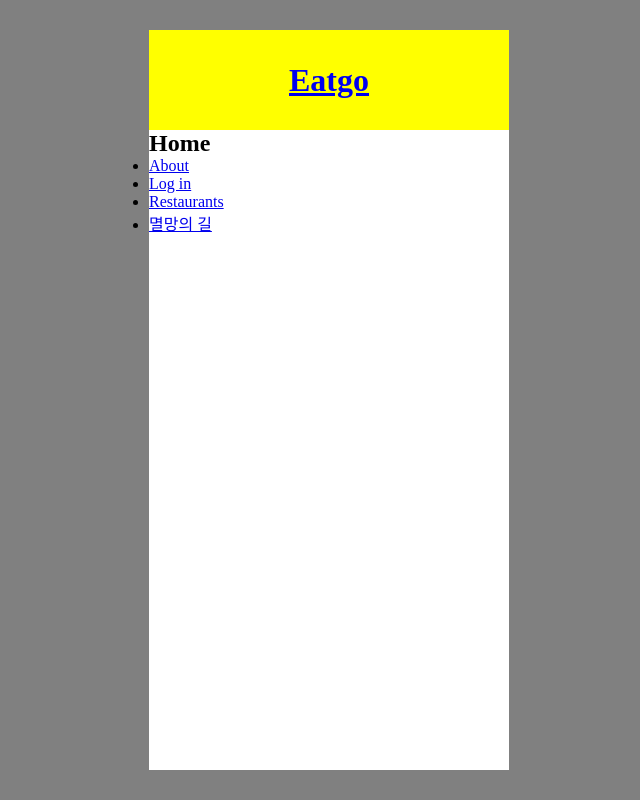
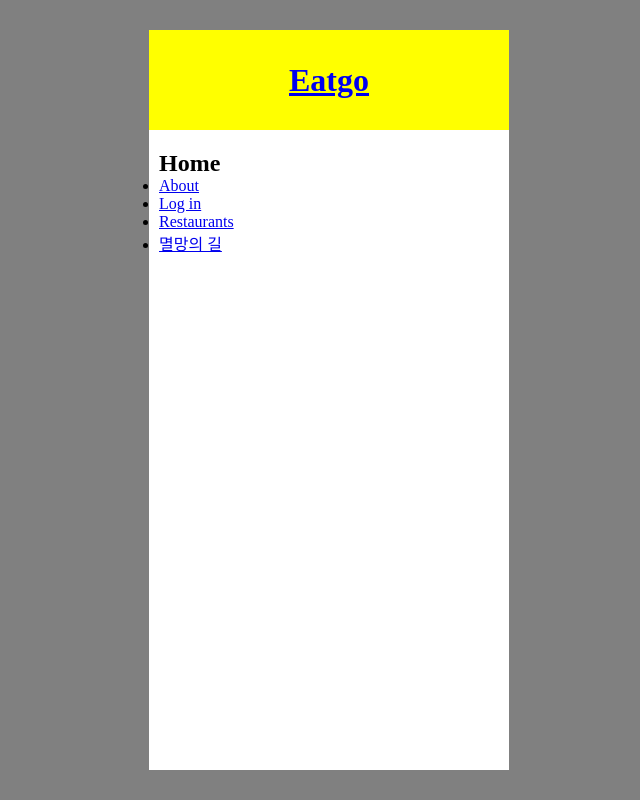
Before and after one commit to CodeSoom/react-week8-assignment-1, a React app: page / in a window 1280 px wide. Shown: the whole page, without its empty margins (311-951 px from the left). Built offline with nearby package versions, Linux system fonts and the light colour scheme; the HTML template or start-up script is replaced by a standard one.

Commit message:
Set style for page container

```diff
--- a/src/App.jsx
+++ b/src/App.jsx
@@ -40,6 +40,12 @@ const Header = styled.div({
   alignItems: 'center',
 });
 
+const PageContainer = styled.div({
+  paddingTop: '2rem',
+  paddingLeft: '1rem',
+  paddingRight: '1rem',
+});
+
 export default function App() {
   const dispatch = useDispatch();
 
@@ -56,6 +62,7 @@ export default function App() {
           <Link to="/">Eatgo</Link>
         </h1>
       </Header>
+      <PageContainer>
         <Switch>
           <Route exact path="/" component={HomePage} />
           <Route path="/about" component={AboutPage} />
@@ -64,6 +71,7 @@ export default function App() {
           <Route path="/restaurants/:id" component={RestaurantPage} />
           <Route component={NotFoundPage} />
         </Switch>
+      </PageContainer>
     </Container>
   );
 }
--- a/src/style/Row.jsx
+++ b/src/style/Row.jsx
@@ -3,8 +3,9 @@ import styled from '@emotion/styled';
 const Row = styled.ul({
   display: 'flex',
   listStyle: 'none',
-  padding: '1rem 1rem',
+  padding: '1rem 0',
   overflowY: 'hidden',
+  transform: 'translate(-.5rem)',
   '&::-webkit-scrollbar': {
     width: 0,
   },
```
Lines whose indentation alone changed are shown as unchanged.
